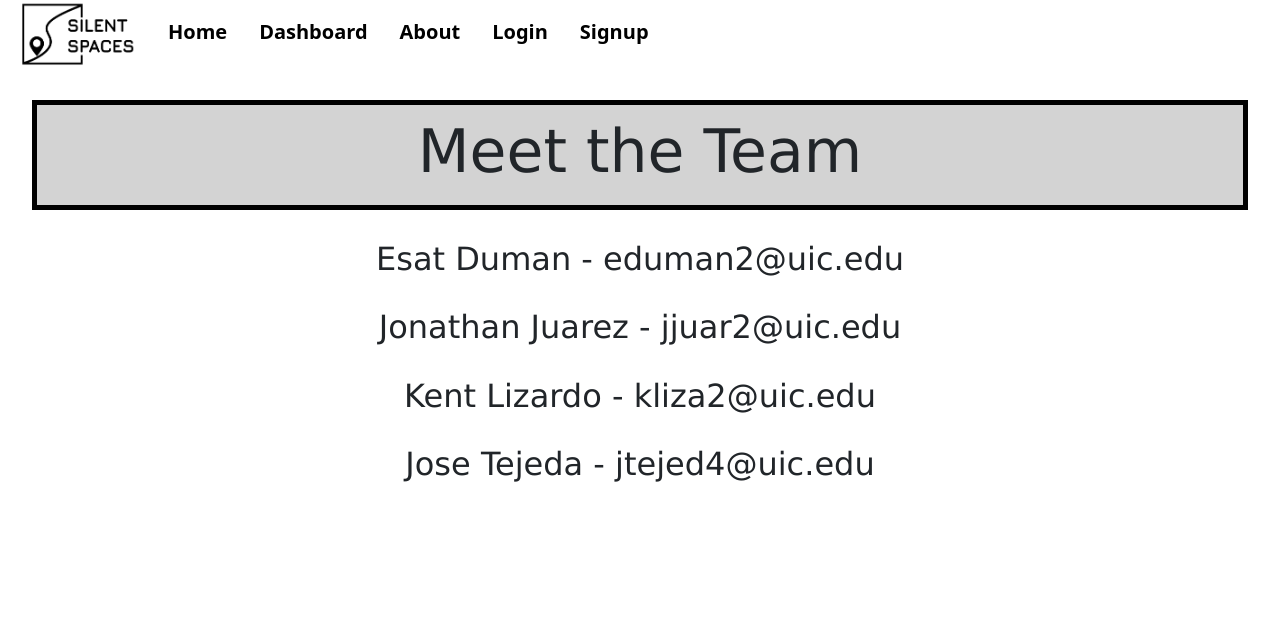
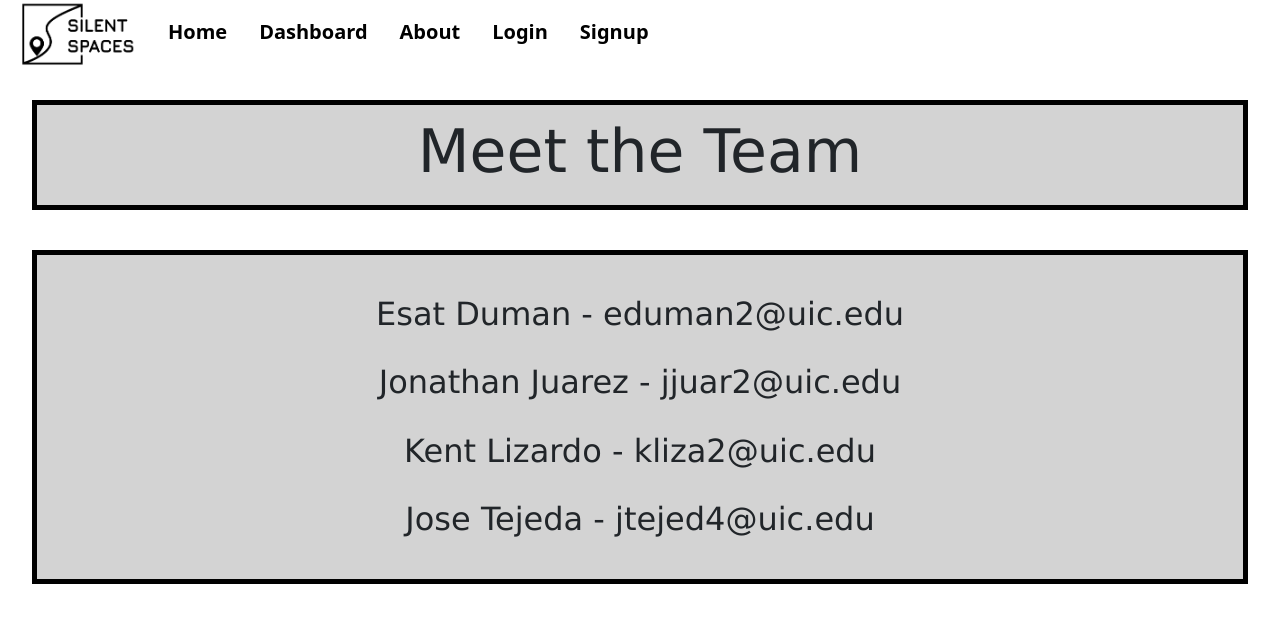
Before and after one commit to Esatduman/Silent-Spaces, a React (Vite) app in the folder Coding Project/silent-spaces/: page /about in a window 1280 px wide. Shown: the top 622 px of the page. Built offline with nearby package versions, Linux system fonts and the light colour scheme; no server answers.

Commit message:
updating about page again

```diff
--- a/Coding Project/silent-spaces/src/routes/About.scss
+++ b/Coding Project/silent-spaces/src/routes/About.scss
@@ -21,4 +21,10 @@
     text-align: center;
     font-size: 30px;
     font-family:'Lucida Sans', 'Lucida Sans Regular', 'Lucida Grande', 'Lucida Sans Unicode', Geneva, Verdana, sans-serif;
+
+    background-color: lightgray;
+	margin-top: 40px;
+	margin-bottom: 25px;
+	border: 5px solid #000;
+    padding: 10px;
 }
```
